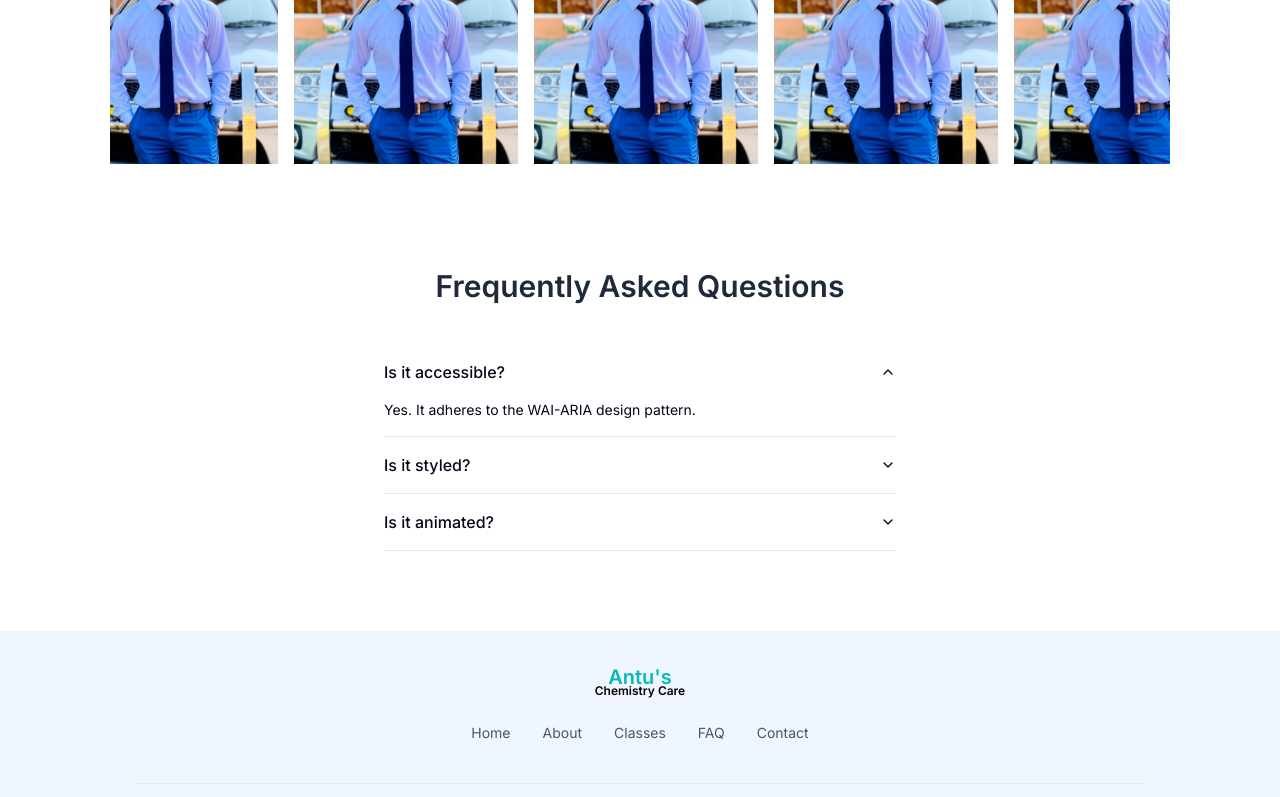
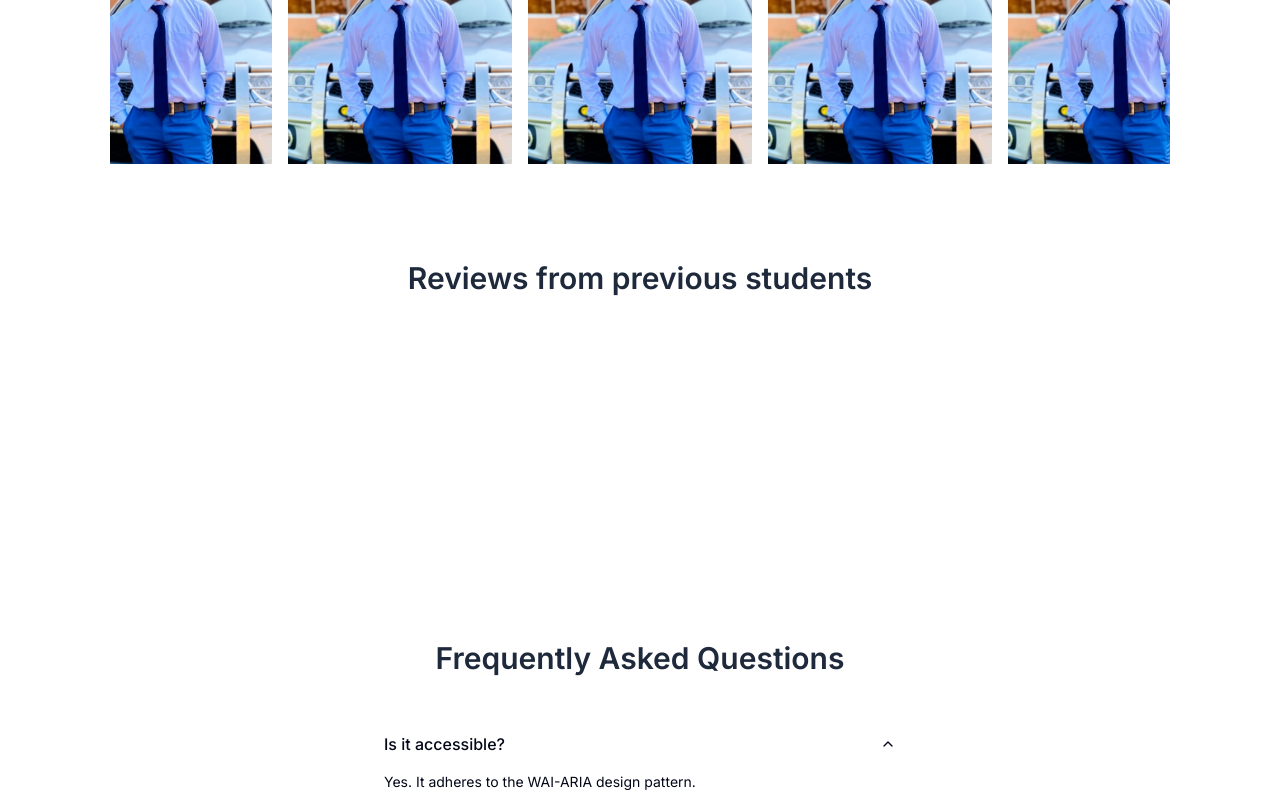
Before and after one commit to saadi001/ACC, a Next.js app: page / in a window 1280 px wide. Shown: the part 2125-2922 px from the top of the page. Built offline with nearby package versions, Linux system fonts and the light colour scheme.

Commit message:
video reviews section added

```diff
--- /dev/null
+++ b/app/components/reviews/Reviews.js
@@ -0,0 +1,33 @@
+"use client";
+
+import YouTube from "react-youtube";
+import Title from "../shared/Title/Title";
+
+const Reviews = () => {
+  const opts = {
+    width: "100%",
+    height: "100%",
+    playerVars: {
+      autoplay: 0,
+    },
+  };
+  return (
+    <div className="py-8">
+      <Title>Reviews from previous students</Title>
+      <div className="pt-12 pb-8 grid grid-cols-1 sm:grid-cols-2 lg:grid-cols-3 gap-5 asp">
+        {[1, 2, 3].map((video, i) => {
+          return (
+            <YouTube
+              key={i}
+              videoId="orMHY6fBsmk"
+              opts={opts}
+              className="aspect-video"
+            />
+          );
+        })}
+      </div>
+    </div>
+  );
+};
+
+export default Reviews;
--- a/app/page.js
+++ b/app/page.js
@@ -6,6 +6,7 @@ import Faq from "./components/FAQ/Faq";
 import Footer from "./components/footer/Footer";
 import Gallery from "./components/gallery/Gallery";
 import Navbar from "./components/navbar/Navbar";
+import Reviews from "./components/reviews/Reviews";
 
 export default function Home() {
   return (
@@ -17,6 +18,7 @@ export default function Home() {
       <About/>
       <CourseClasses />
       <Gallery/>
+      <Reviews/>
       <Faq />
       </div>
       <Footer />
--- a/package.json
+++ b/package.json
@@ -19,6 +19,7 @@
     "react-fast-marquee": "^1.6.5",
     "react-icons": "^5.3.0",
     "react-scroll": "^1.9.0",
+    "react-youtube": "^10.1.0",
     "tailwind-merge": "^2.5.2",
     "tailwindcss-animate": "^1.0.7"
   },
```
Also changed, not shown: 1 other file (tests, documents, lock files or other folders).
